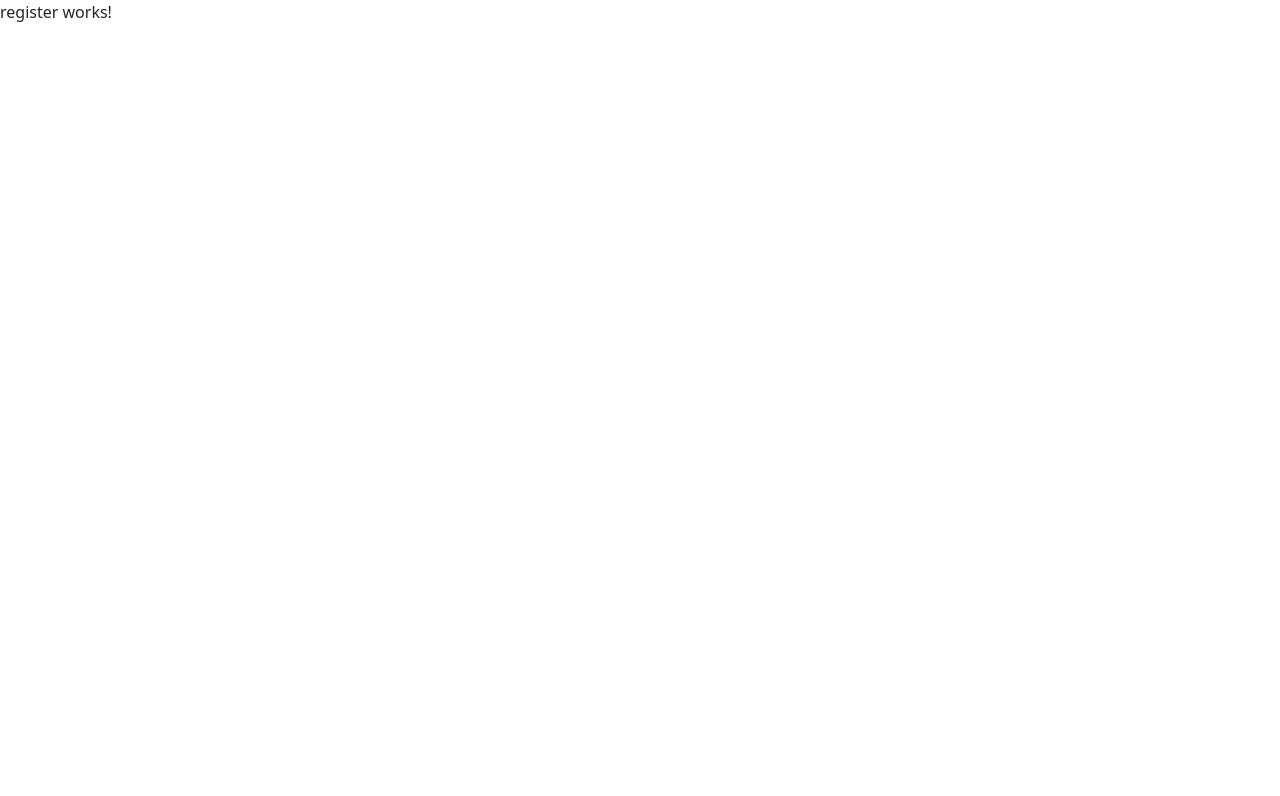
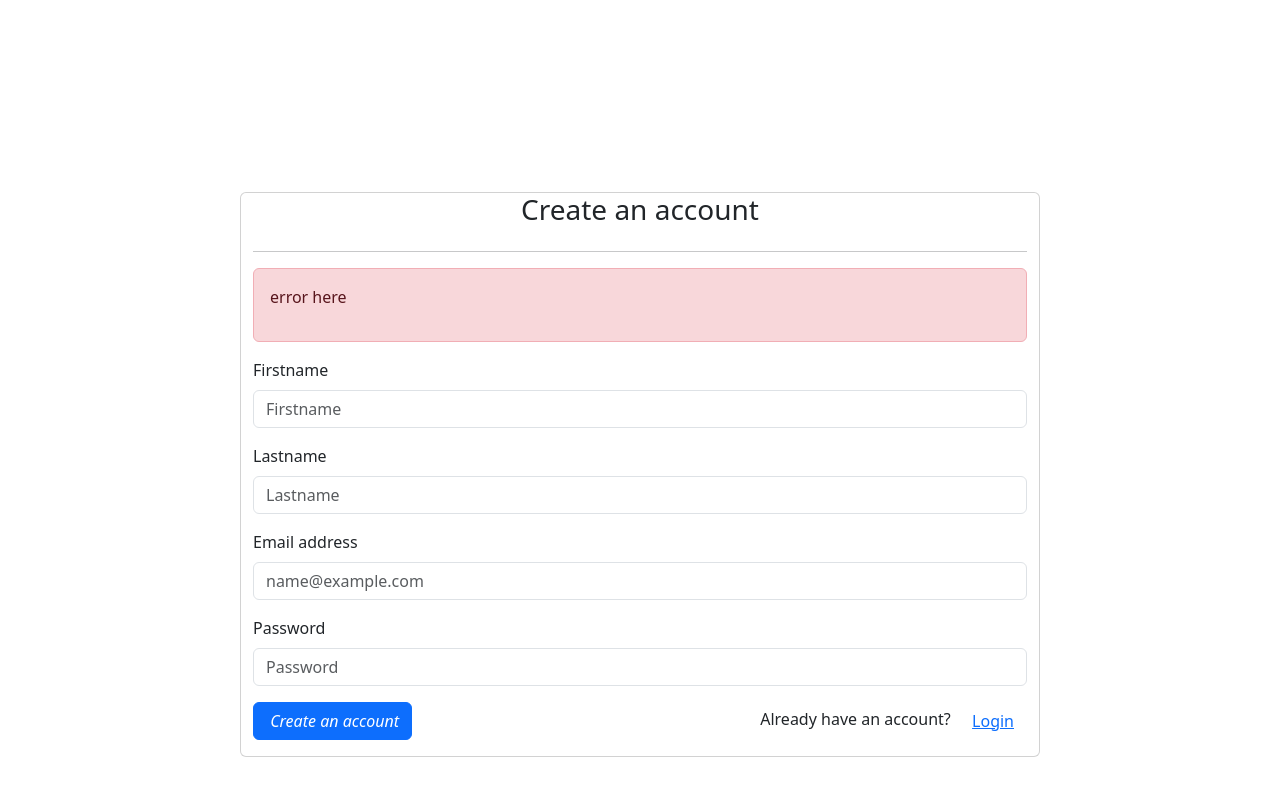
Before and after one commit to ali-bouali/angzlar-bootcamp-e-learning-app, an Angular app: page /register in a window 1280 px wide. Shown: the top 796 px of the page. Built offline with nearby package versions, Linux system fonts and the light colour scheme.

Commit message:
create login / register comps

```diff
--- a/src/app/pages/login/login.component.html
+++ b/src/app/pages/login/login.component.html
@@ -1 +1,26 @@
-<p>login works!</p>
+<div class="container-fluid card login-container">
+  <h3 class="text-center">Login</h3>
+  <hr>
+  <div class="alert alert-danger" role="alert">
+    <p >error here</p>
+  </div>
+  <div class="mb-3">
+    <label for="login" class="form-label">Email address</label>
+    <input  type="email" class="form-control" id="login" placeholder="name@example.com">
+  </div>
+  <div class="mb-3">
+    <label for="password" class="form-label">Password</label>
+    <input type="password" class="form-control" id="password" placeholder="Password">
+  </div>
+  <div class="d-flex justify-content-between mb-3">
+    <button (click)="login()" type="button" class="btn btn-primary">
+      <em class="fas fa-sign-in-alt">&nbsp;Sign in</em>
+    </button>
+    <div>
+      Don't have an account?&nbsp;
+      <button (click)="register()" type="button" class="btn btn-link">
+        Register
+      </button>
+    </div>
+  </div>
+</div>
--- a/src/app/pages/login/login.component.ts
+++ b/src/app/pages/login/login.component.ts
@@ -1,4 +1,5 @@
 import { Component } from '@angular/core';
+import {Router} from '@angular/router';
 
 @Component({
   selector: 'app-login',
@@ -7,4 +8,16 @@
 })
 export class LoginComponent {
 
+  constructor(
+    private router: Router
+  ) {
+  }
+
+  login() {
+
+  }
+
+  register() {
+    this.router.navigate(['register']);
+  }
 }
--- a/src/app/pages/register/register.component.html
+++ b/src/app/pages/register/register.component.html
@@ -1 +1,34 @@
-<p>register works!</p>
+<div class="container-fluid card login-container">
+  <h3 class="text-center">Create an account</h3>
+  <hr>
+  <div class="alert alert-danger" role="alert" >
+    <p >error here</p>
+  </div>
+  <div class="mb-3">
+    <label for="firstname" class="form-label">Firstname</label>
+    <input type="text" class="form-control" id="firstname" placeholder="Firstname">
+  </div>
+  <div class="mb-3">
+    <label for="lastname" class="form-label">Lastname</label>
+    <input  type="text" class="form-control" id="lastname" placeholder="Lastname">
+  </div>
+  <div class="mb-3">
+    <label for="login" class="form-label">Email address</label>
+    <input type="email" class="form-control" id="login" placeholder="name@example.com">
+  </div>
+  <div class="mb-3">
+    <label for="password" class="form-label">Password</label>
+    <input type="password" class="form-control" id="password" placeholder="Password">
+  </div>
+  <div class="d-flex justify-content-between mb-3">
+    <button (click)="register()" type="button" class="btn btn-primary">
+      <em class="fas fa-sign-in-alt">&nbsp;Create an account</em>
+    </button>
+    <div>
+      Already have an account?&nbsp;
+      <button (click)="login()" type="button" class="btn btn-link">
+        Login
+      </button>
+    </div>
+  </div>
+</div>
--- a/src/app/pages/register/register.component.ts
+++ b/src/app/pages/register/register.component.ts
@@ -1,4 +1,5 @@
 import { Component } from '@angular/core';
+import {Router} from '@angular/router';
 
 @Component({
   selector: 'app-register',
@@ -7,4 +8,16 @@
 })
 export class RegisterComponent {
 
+  constructor(
+    private router: Router
+  ) {
+  }
+
+  login() {
+    this.router.navigate(['login']);
+  }
+
+  register() {
+
+  }
 }
--- a/src/styles.scss
+++ b/src/styles.scss
@@ -1,2 +1,12 @@
 /* You can add global styles to this file, and also import other style files */
 @import "bootstrap/dist/css/bootstrap.min.css";
+
+
+.login-container {
+  width: 800px !important;
+  margin-top: 15%;
+}
+
+.cursor-pointer {
+  cursor: pointer;
+}
```
